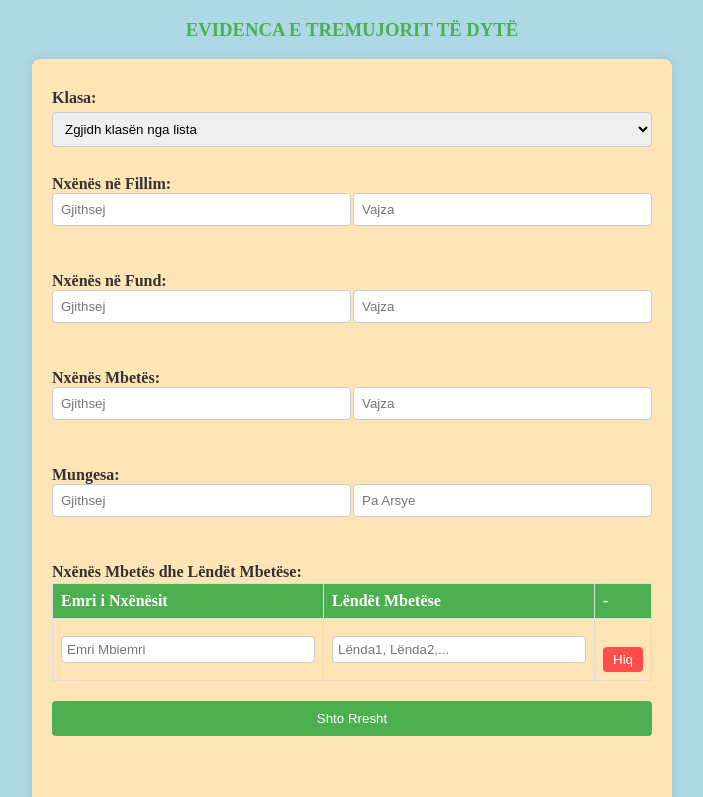
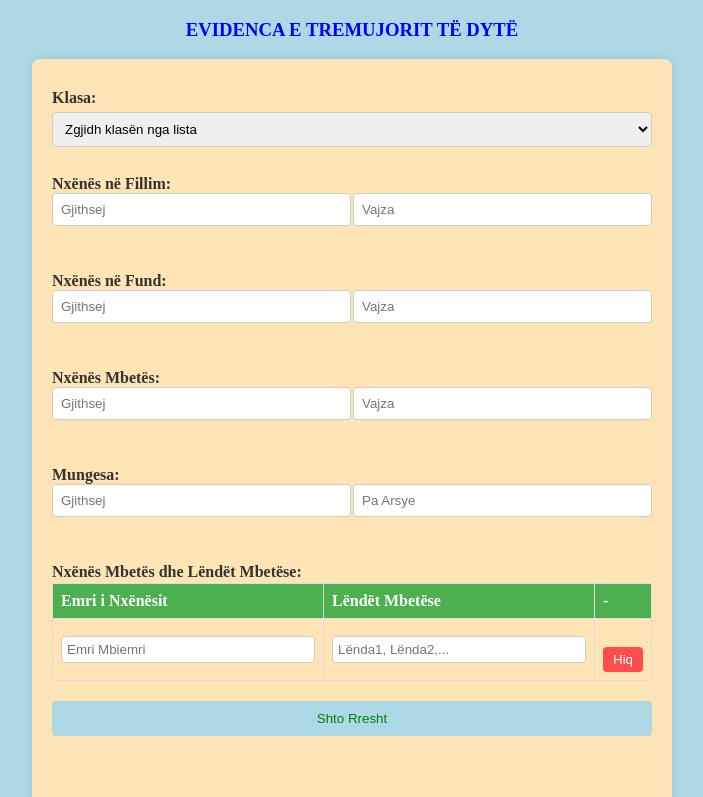
Before and after one commit to Mendim-Mera/Evidenca_Vjetore_2024-2025, a plain HTML site: page index.html in a window 1280 px wide. Shown: the top 797 px of the page, without its empty margins (288-991 px from the left). Drawn offline with Linux system fonts and the light colour scheme.

Commit message:
Update index.html

```diff
--- a/index.html
+++ b/index.html
@@ -13,7 +13,7 @@
         }
         h3 {
             text-align: center;
-            color: #4CAF50;
+            color: blue;
         }
         form {
             background-color: moccasin;
@@ -242,7 +242,7 @@
                 </tr>
             </tbody>
         </table>
-        <button type="button" onclick="addRow()">Shto Rresht</button><br><br><br><br>
+        <button type="button" onclick="addRow()" style="color:green; background-color:lightblue ">Shto Rresht</button><br><br><br><br>
 	<!-- Emri dhe Mbiemri -->
 	<label for="emri">Emri i Mësuesit Kujdestar:</label>
         <div class="row">
```
